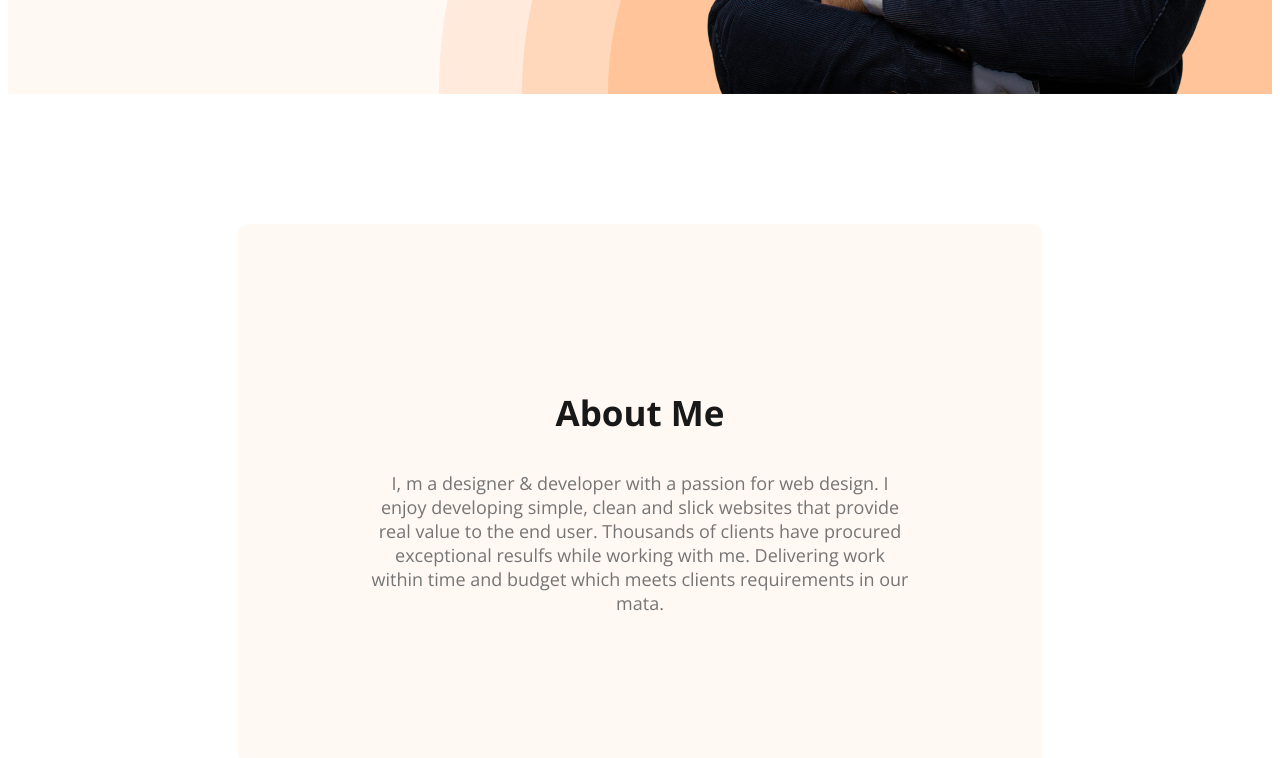
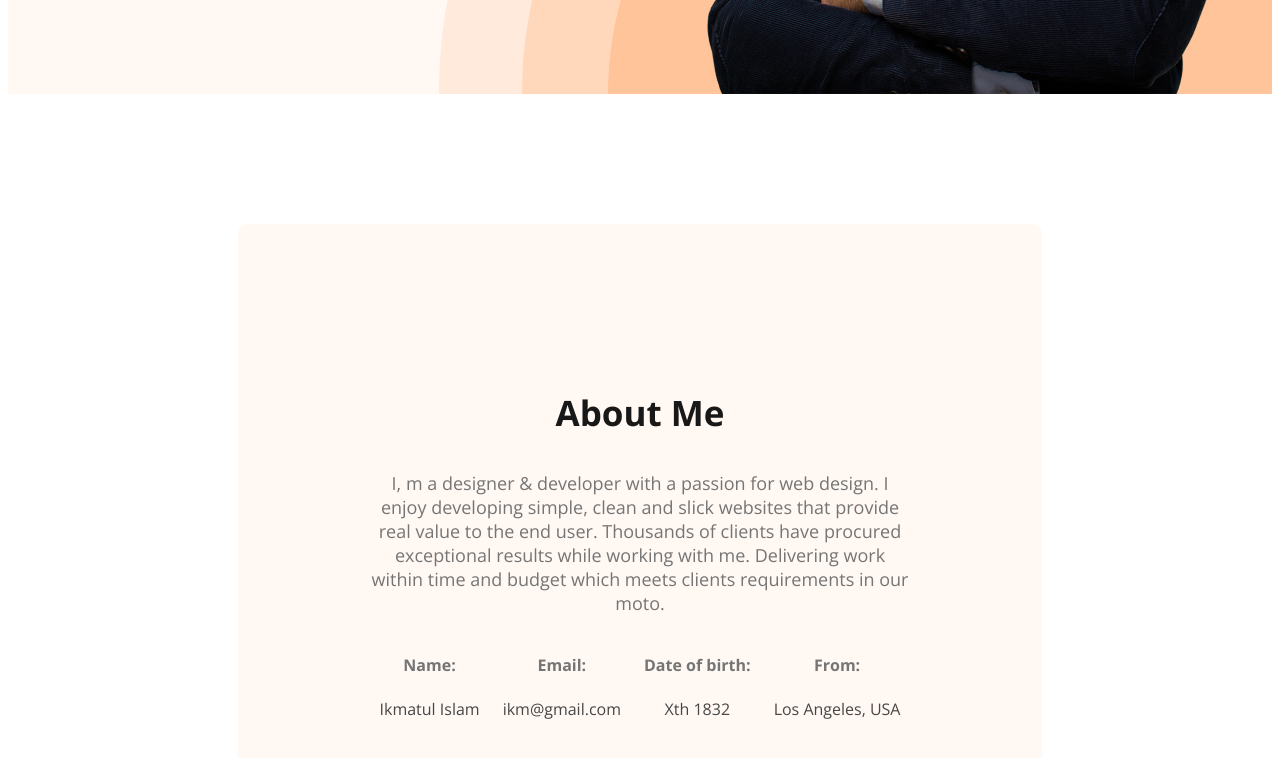
Before and after one commit to ikmat-rabib/web-dev-portfolio-, a plain HTML site: page index.html in a window 1280 px wide. Shown: the part 771-1529 px from the top of the page. Drawn offline with nearby package versions, Linux system fonts and the light colour scheme.

Commit message:
added information in about section

```diff
--- a/index.html
+++ b/index.html
@@ -36,7 +36,28 @@
     <main>
         <section class="about">
             <h3 class="section-title">About Me</h3>
-            <p class="section-description">I, m a designer & developer with a passion for web design. I enjoy developing simple, clean and slick websites that provide real value to the end user. Thousands of clients have procured exceptional resulfs while working with me. Delivering work within time and budget which meets clients requirements in our mata.</p>
+            <p class="section-description">I, m a designer & developer with a passion for web design. I enjoy developing
+                simple, clean and slick websites that provide real value to the end user. Thousands of clients have
+                procured exceptional results while working with me. Delivering work within time and budget which meets
+                clients requirements in our moto.</p>
+            <div class="about-info-container">
+                <div class="about-info">
+                    <h4 class="info-title">Name: </h4>
+                    <p class="info-description">Ikmatul Islam</p>
+                </div>
+                <div class="about-info">
+                    <h4 class="info-title">Email:</h4>
+                    <p class="info-description">ikm@gmail.com</p>
+                </div>
+                <div class="about-info">
+                    <h4 class="info-title">Date of birth:</h4>
+                    <p class="info-description">Xth 1832</p>
+                </div>
+                <div class="about-info">
+                    <h4 class="info-title">From:</h4>
+                    <p class="info-description">Los Angeles, USA</p>
+                </div>
+            </div>
         </section>
     </main>
     <footer>
--- a/styles/main.css
+++ b/styles/main.css
@@ -113,6 +113,11 @@ nav a {
 }
 
 
+/* main section style */
+
+
+
+
 /* about section */
 
 .about {
@@ -121,3 +126,21 @@ nav a {
     background: #FFF8F3;
     margin: 130px 230px;
 }
+
+.about-info-container {
+    display: flex;
+    justify-content: space-around;
+}
+
+.about-info {
+    text-align: center;
+}
+
+.info-title {
+    color: #757575;
+    /* font-size: 20px; */
+}
+.info-description{
+    color: #474747;
+    font-weight: 400;
+}
```
